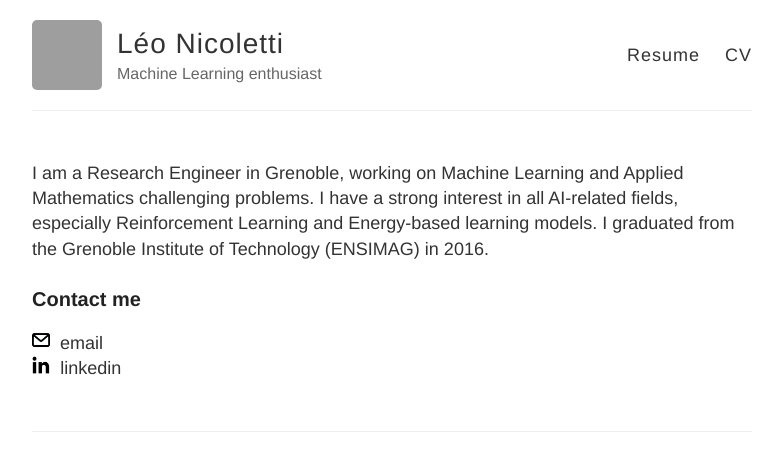
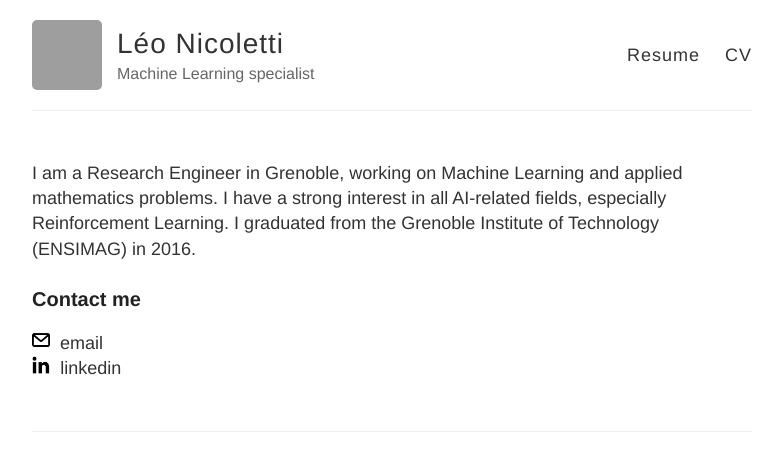
Before and after one commit to leonicoletti/leonicoletti.github.io, a Jekyll site: the page built from index.html, in a window 1280 px wide, cut to the strip 0-471 px from the top of the page. Shown: the whole strip, without its empty margins (248-1030 px from the left). Built offline with Jekyll 4.4.1, drawn with Linux system fonts in a browser that asks for light colours; grey boxes are pictures that could not be loaded.

Commit message:
Templated description.

```diff
--- a/_config.yml
+++ b/_config.yml
@@ -1,7 +1,8 @@
 
 name: Léo Nicoletti
-description: Machine Learning enthusiast
+description: Machine Learning specialist
 avatar: https://avatars1.githubusercontent.com/u/12911256?s=460&v=4
+short_description: I am a Research Engineer in Grenoble, working on Machine Learning and applied mathematics problems. I have a strong interest in all AI-related fields, especially Reinforcement Learning. I graduated from the Grenoble Institute of Technology (ENSIMAG) in 2016.
 
 disqus:
 google_analytics: UA-154208473-1
--- a/curriculum.html
+++ b/curriculum.html
@@ -52,7 +52,7 @@
     </div>
     <div class="row">
         <div class="column-left">Optimisation</div>
-        <div class="column-right">Metaheuristics, Combinatorial optmisation, Numerical methods, Stochastic processes, Monte Carlo methods...</div>
+        <div class="column-right">Metaheuristics, Combinatorial optimisation, Numerical methods, Stochastic processes, Monte Carlo methods...</div>
       </div>
     <div class="row">
       <div class="column-left">High-level</div>
--- a/index.html
+++ b/index.html
@@ -5,7 +5,7 @@
 <article class="page">
 
   <div class="entry">
-    <p>I am a Research Engineer in Grenoble, working on Machine Learning and Applied Mathematics challenging problems. I have a strong interest in all AI-related fields, especially Reinforcement Learning and Energy-based learning models. I graduated from the Grenoble Institute of Technology (ENSIMAG) in 2016.</p>
+    <p>{{ site.short_description }}</p>
 
     <h3 id="contact-me">Contact me</h3>
 
```
Also changed, not shown: 2 other files.
